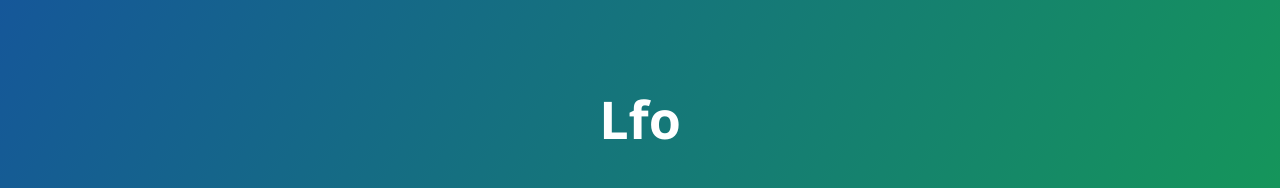
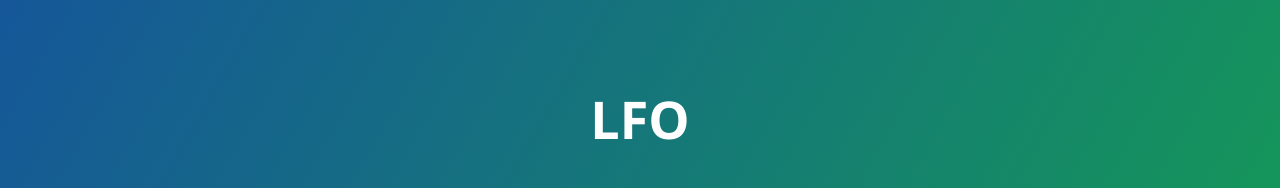
Before and after one commit to str1ckland/lfo, a plain HTML site: page index.html in a window 1280 px wide. Shown: the top 188 px of the page. Drawn offline with nearby package versions, Linux system fonts and the light colour scheme.

Commit message:
Update index.html

```diff
--- a/index.html
+++ b/index.html
@@ -11,7 +11,7 @@
   </head>
   <body>
     <section class="page-header">
-      <h1 class="project-name">Lfo</h1>
+      <h1 class="project-name">LFO</h1>
       <h2 class="project-tagline"></h2>
       <a href="https://github.com/str1ckland/lfo" class="btn">View on GitHub</a>
       <a href="https://github.com/str1ckland/lfo/zipball/master" class="btn">Download .zip</a>
```
